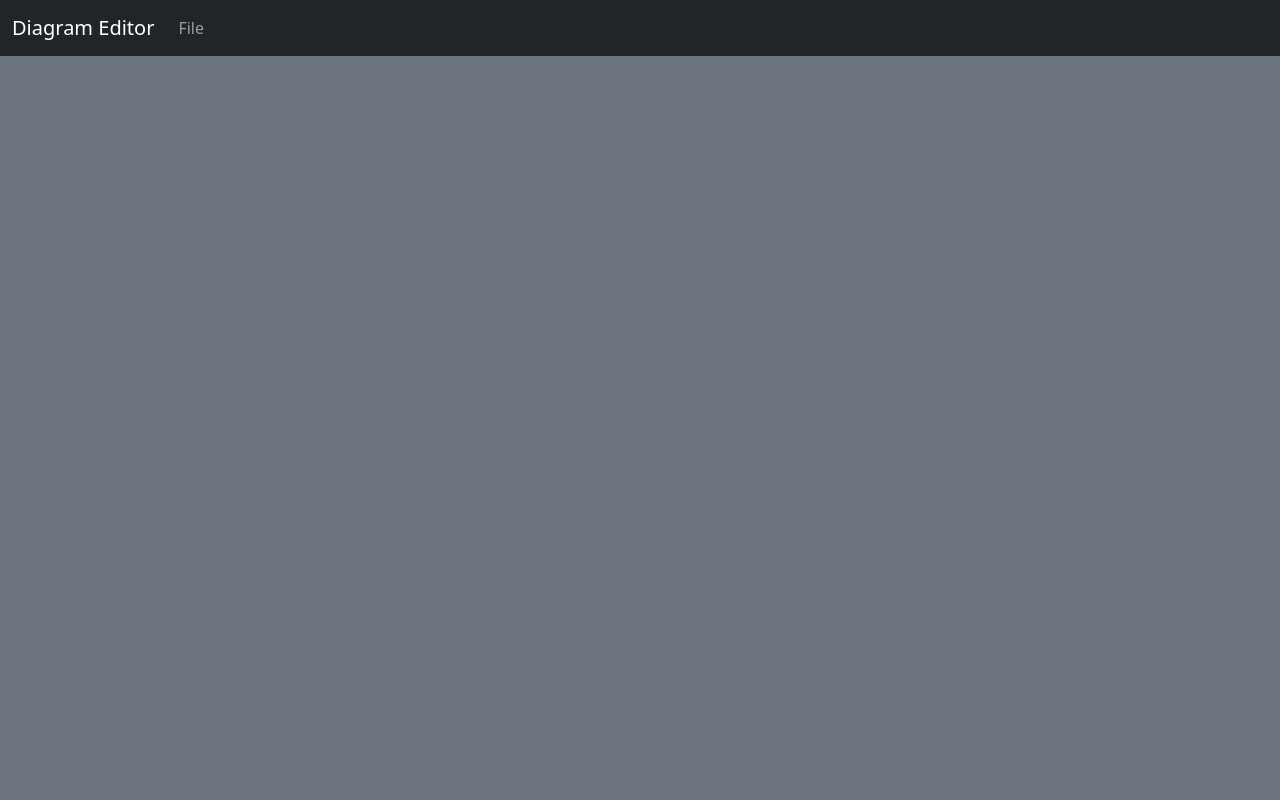
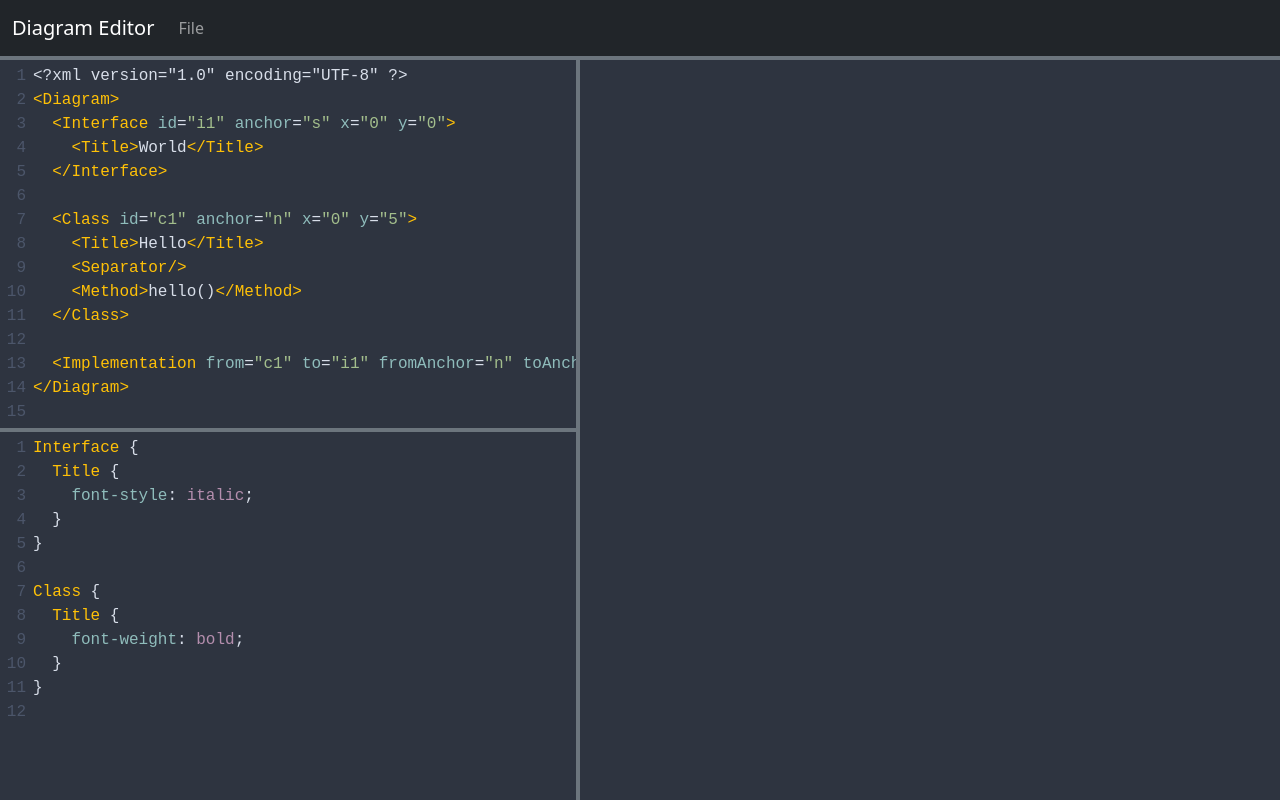
Before and after one commit to ksm2/uml-editor, a React (Create React App) app: page / in a window 1280 px wide. Built offline with nearby package versions, Linux system fonts and the light colour scheme.

Commit message:
Install CodeMirror, define basic scene

```diff
--- a/package.json
+++ b/package.json
@@ -7,12 +7,14 @@
     "@testing-library/react": "^11.1.0",
     "@testing-library/user-event": "^12.1.10",
     "@types/classnames": "^2.2.11",
+    "@types/codemirror": "^0.0.102",
     "@types/jest": "^26.0.15",
     "@types/node": "^12.0.0",
     "@types/react": "^16.9.53",
     "@types/react-dom": "^16.9.8",
     "bootstrap": "^5.0.0-beta1",
     "classnames": "^2.2.6",
+    "codemirror": "^5.59.0",
     "react": "^17.0.1",
     "react-dom": "^17.0.1",
     "react-scripts": "4.0.1",
--- a/src/components/App.css
+++ b/src/components/App.css
@@ -1,7 +1,13 @@
 .App {
   width: 100vw;
   height: 100vh;
-  display: flex;
+  overflow: hidden;
+  display: grid;
+  grid-gap: 0.25rem;
+  grid-template:
+    "menu menu" min-content
+    "xml canvas" 1fr
+    "css canvas" 1fr / 45% 55%;
   flex-flow: column nowrap;
   justify-content: stretch;
 }
--- a/src/components/App.tsx
+++ b/src/components/App.tsx
@@ -1,4 +1,3 @@
-import { SplitView } from "./blocks";
 import { AppMenu, Canvas, CSSEditor, XMLEditor } from "./widgets";
 import "./App.css";
 
@@ -6,13 +5,9 @@ function App() {
   return (
     <div className="App bg-secondary">
       <AppMenu />
-      <SplitView direction="horizontal">
-        <SplitView direction="vertical">
-          <XMLEditor />
-          <CSSEditor />
-        </SplitView>
-        <Canvas />
-      </SplitView>
+      <XMLEditor />
+      <CSSEditor />
+      <Canvas />
     </div>
   );
 }
--- /dev/null
+++ b/src/components/blocks/Editor.css
@@ -0,0 +1,7 @@
+.CodeMirror {
+  height: 100%;
+}
+
+.cm-s-nord span.cm-tag {
+  color: var(--bs-yellow);
+}
--- /dev/null
+++ b/src/components/blocks/Editor.tsx
@@ -0,0 +1,33 @@
+import CodeMirror from "codemirror";
+import { useEffect, useRef } from "react";
+import "codemirror/lib/codemirror.css";
+import "codemirror/mode/xml/xml";
+import "codemirror/mode/css/css";
+import "codemirror/theme/nord.css";
+import "./Editor.css";
+
+interface Props {
+  language: "css" | "xml";
+  children?: string;
+}
+
+function Editor({ language, children }: Props) {
+  const ref = useRef<HTMLTextAreaElement>(null);
+
+  useEffect(() => {
+    const mode = language === "xml" ? "xml" : "text/x-scss";
+    const codeMirror = CodeMirror.fromTextArea(ref.current!, {
+      mode,
+      lineNumbers: true,
+      theme: "nord",
+    });
+
+    return () => {
+      codeMirror.toTextArea();
+    };
+  });
+
+  return <textarea ref={ref}>{children}</textarea>;
+}
+
+export default Editor;
--- a/src/components/blocks/Menu.tsx
+++ b/src/components/blocks/Menu.tsx
@@ -7,7 +7,10 @@ interface Props {
 
 function Menu({ children }: Props) {
   return (
-    <nav className="navbar navbar-expand-lg navbar-dark bg-dark">
+    <nav
+      className="navbar navbar-expand-lg navbar-dark bg-dark"
+      style={{ gridArea: "menu" }}
+    >
       <ContainerFluid>
         <span className="navbar-brand">Diagram Editor</span>
         <ul className="navbar-nav me-auto">{children}</ul>
--- a/src/components/blocks/SplitView.css
+++ b/src/components/blocks/SplitView.css
@@ -2,6 +2,12 @@
   display: flex;
   justify-content: stretch;
   flex-grow: 1;
+  gap: 0.25rem;
+}
+
+.SplitView > * {
+  flex-grow: 1;
+  flex-basis: 1rem;
 }
 
 .SplitView.horizontal {
--- a/src/components/widgets/CSSEditor.tsx
+++ b/src/components/widgets/CSSEditor.tsx
@@ -1,5 +1,23 @@
+import Editor from "../blocks/Editor";
+
 function CSSEditor() {
-  return null;
+  return (
+    <div className="CSSEditor" style={{ gridArea: "css" }}>
+      <Editor language="css">{`\
+Interface {
+  Title {
+    font-style: italic;
+  }
+}
+
+Class {
+  Title {
+    font-weight: bold;
+  }
+}
+`}</Editor>
+    </div>
+  );
 }
 
 export default CSSEditor;
--- a/src/components/widgets/Canvas.tsx
+++ b/src/components/widgets/Canvas.tsx
@@ -1,5 +1,33 @@
+import { useEffect, useRef } from "react";
+
 function Canvas() {
-  return null;
+  const div = useRef<HTMLDivElement>(null);
+  const canvas = useRef<HTMLCanvasElement>(null);
+
+  useEffect(() => {
+    function onResize() {
+      const rect = div.current!.getBoundingClientRect();
+      console.log(rect);
+      canvas.current!.width = Math.trunc(rect.width);
+      canvas.current!.height = Math.trunc(rect.height);
+    }
+
+    window.addEventListener("resize", onResize);
+    onResize();
+    return () => {
+      window.removeEventListener("resize", onResize);
+    };
+  }, []);
+
+  return (
+    <div
+      ref={div}
+      className="Canvas"
+      style={{ backgroundColor: "#2e3440", gridArea: "canvas" }}
+    >
+      <canvas ref={canvas} />
+    </div>
+  );
 }
 
 export default Canvas;
--- a/src/components/widgets/XMLEditor.tsx
+++ b/src/components/widgets/XMLEditor.tsx
@@ -1,5 +1,26 @@
+import Editor from "../blocks/Editor";
+
 function XMLEditor() {
-  return null;
+  return (
+    <div className="XMLEditor" style={{ gridArea: "xml" }}>
+      <Editor language="xml">{`\
+<?xml version="1.0" encoding="UTF-8" ?>
+<Diagram>
+  <Interface id="i1" anchor="s" x="0" y="0">
+    <Title>World</Title>
+  </Interface>
+
+  <Class id="c1" anchor="n" x="0" y="5">
+    <Title>Hello</Title>
+    <Separator/>
+    <Method>hello()</Method>
+  </Class>
+
+  <Implementation from="c1" to="i1" fromAnchor="n" toAnchor="s"/>
+</Diagram>
+`}</Editor>
+    </div>
+  );
 }
 
 export default XMLEditor;
```
Also changed, not shown: 1 other file (tests, documents, lock files or other folders).
